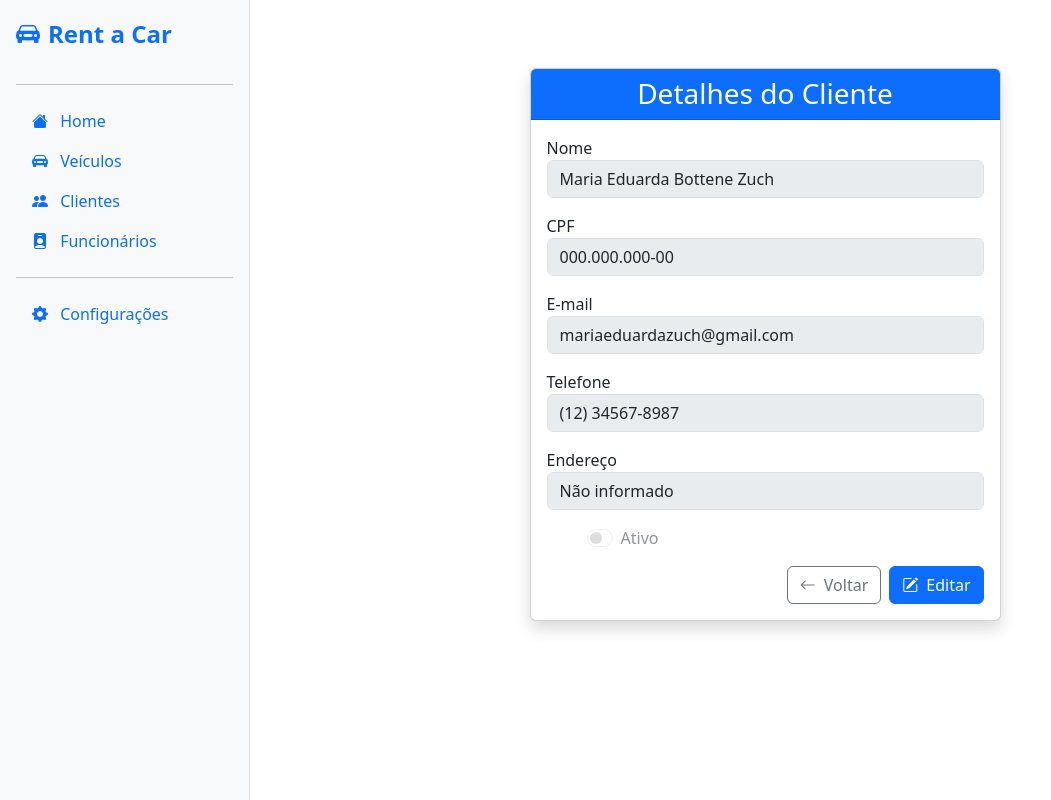
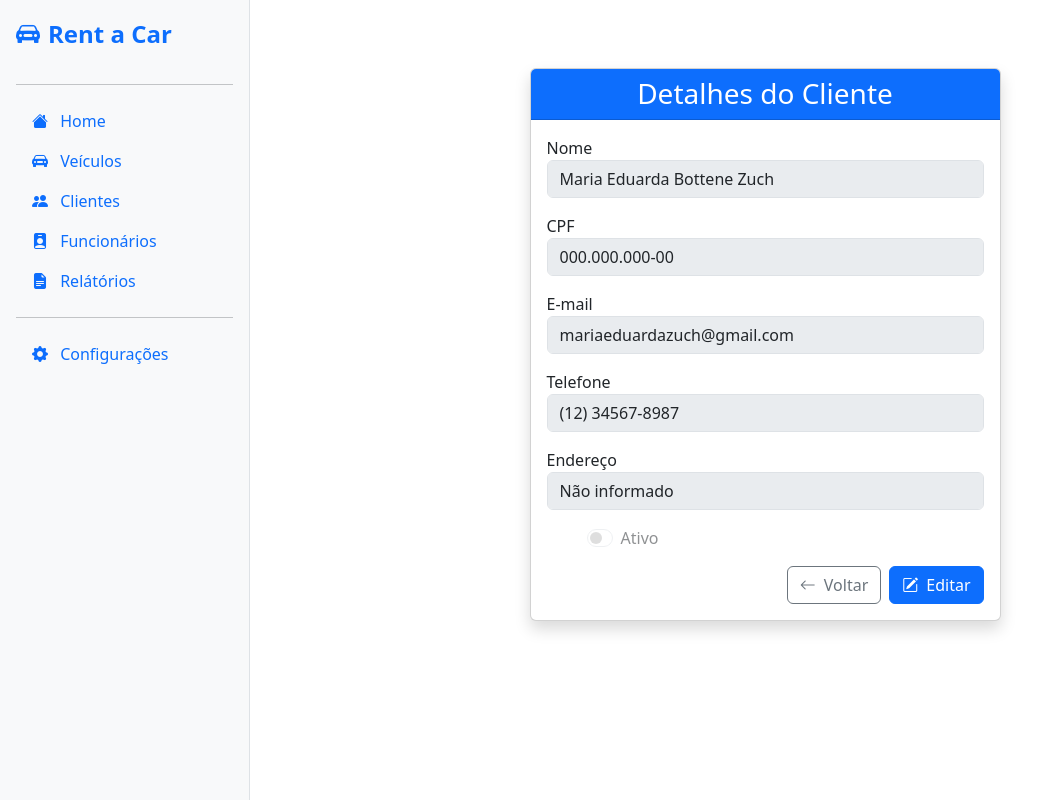
Before and after one commit to manuelakleinkauf/rent_a_car, a Django app: page /client/40/ in a window 1280 px wide. Shown: the whole page, without its empty margins (0-1051 px from the left). Run offline with Django 5.2, Linux system fonts and the light colour scheme; data comes from the database, SQL or seed files in the repository; both versions use the stored data as it was after the commit; data that the repository does not hold is empty.

Commit message:
feat: relatorios no menu

```diff
--- a/rent_a_car/templates/base/base.html
+++ b/rent_a_car/templates/base/base.html
@@ -76,6 +76,11 @@
             <i class="bi bi-person-badge-fill me-2"></i> Funcionários
           </a>
         </li>
+        <li>
+          <a href="" class="nav-link">
+            <i class="bi bi-file-earmark-text-fill me-2"></i> Relátórios
+          </a>
+        </li>
         <hr />
         <li>
           <a
```
Also changed, not shown: db.sqlite3, vehicles/images/fiat-mobi-2023_pmp3s3B.jpg (added).
